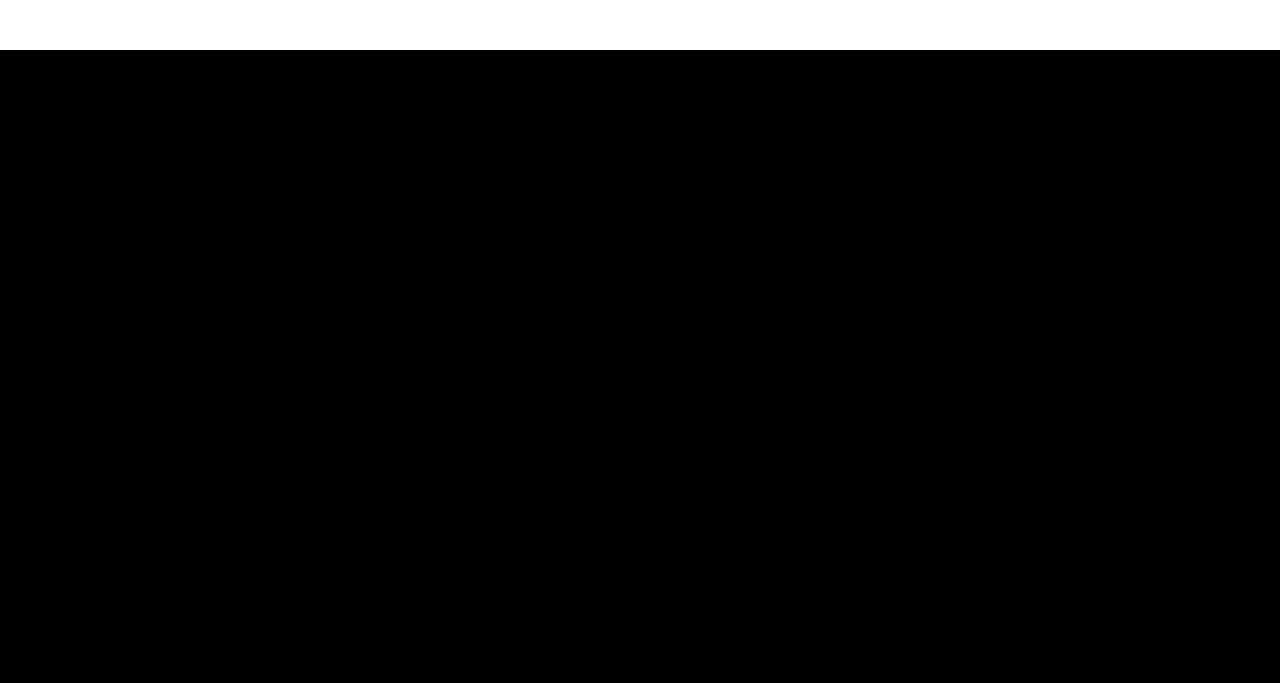
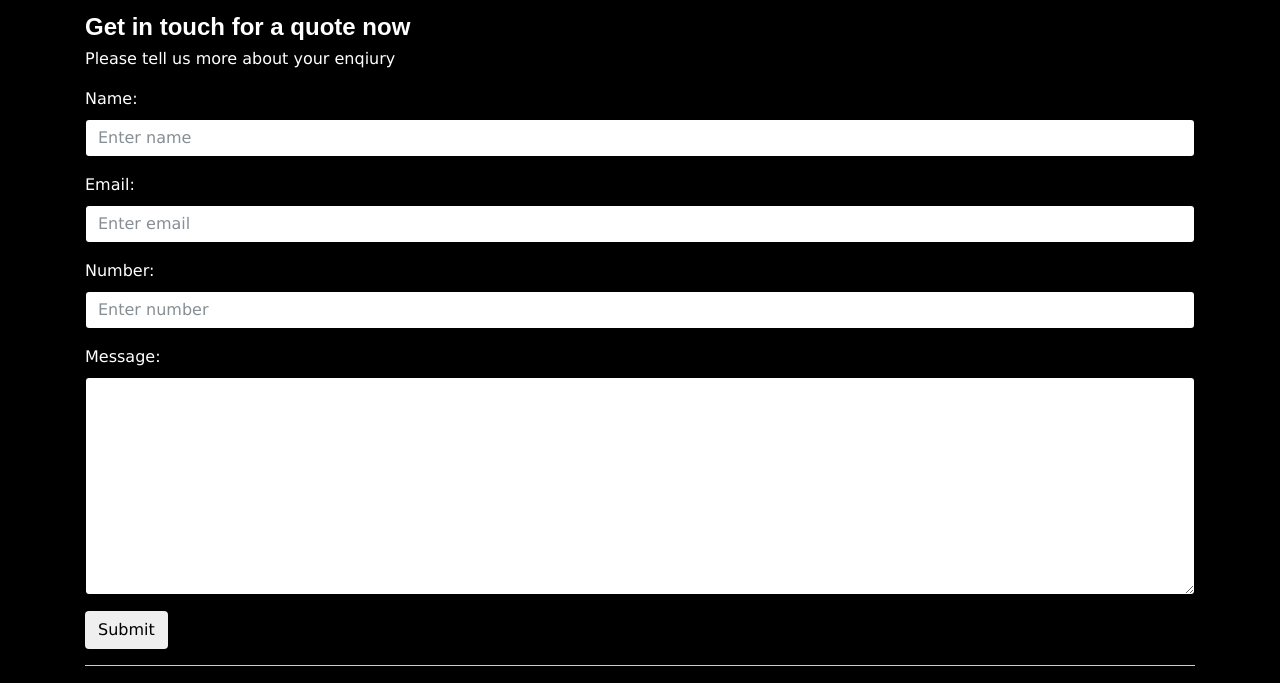
Before and after one commit to mayurpande/RussellHewes, a Python web app: template templates/content.html in a window 1280 px wide. Shown: the part 300-983 px from the top of the page. Before the commit the page ends 350 px from the top, so only its background shows below. Run offline with Jinja, Linux system fonts and the light colour scheme; the template is opened without the code that fills it, so the values that code supplies are empty; some libraries are stand-ins or nearby versions.

Commit message:
created layout to display content from associated type variable table, using bootstrap styles

```diff
--- a/templates/content.html
+++ b/templates/content.html
@@ -3,21 +3,27 @@
 
 {% block content %}
 
-<div class="row">
+<!-- <div class="row">
   <div class="col-sm-12 jobs-background">
     <h1>type</h1>
     <p>Our team of electricians are NICEIC registered and carry out all types of domestic and commercial electrical work from a new plug socket to a complete, or partial, rewiring of your property professionally and efficiently.</p>
   </div>
-</div>
+</div> -->
 
-<div class="row" style="background-color:#fff; color: #222; padding-top:50px;">
+<div class="container">
+  <div class="row">
     <div class="col-sm-12">
+      <p>Our team of electricians are NICEIC registered and carry out all types of domestic and commercial electrical work from a new plug socket to a complete, or partial, rewiring of your property professionally and efficiently.</p>
       {% autoescape false %}
       {% for x in brief %}
         {{ x.brief }}
       {% endfor %}
       {% endautoescape %}
     </div>
+  </div>
+
+  <div class="row">
+    <div class="col-sm-12"><hr /></div>
   </div>
 
   <div class="row">
@@ -32,5 +38,54 @@
     {% endfor %}
   </div>
 
+  <div class="row">
+    <div class="col-sm-12"><hr /></div>
+  </div>
+
+  <div class="row">
+    <div class="col-sm-12">
+      {% with messages = get_flashed_messages(with_categories=True) %}
+           {% if messages %}
+             {% for category, message in messages %}
+                 <ul class="flashes alert alert-{{ category }}">
+                   <li style="list-style:none;">{{ message }}</li>
+                </ul>
+            {% endfor %}
+           {% endif %}
+      {% endwith %}
+      <h4>Get in touch for a quote now</h4>
+      <p>Please tell us more about your enqiury</p>
+      <form method="post" action="/">
+        <div class="form-group">
+          <label for="username">Name:</label>
+          <input type="text" class="form-control" id="username"  placeholder="Enter name" name="username">
+        </div>
+
+        <div class="form-group">
+          <label for="email">Email:</label>
+          <input type="email" class="form-control" id="email" placeholder="Enter email" name="email">
+        </div>
+
+        <div class="form-group">
+          <label for="number">Number:</label>
+          <input type="text" class="form-control" id="number"  placeholder="Enter number" name="number">
+        </div>
+
+        <div class="form-group">
+          <label for="text-content">Message:</label>
+          <textarea name="text-content" class="form-control" id="text-content" rows=10></textarea>
+        </div>
+        <button type="submit" class="btn btn-default">Submit</button>
+      </form>
+    </div>
+  </div>
+
+  <div class="row">
+    <div class="col-sm-12"><hr /></div>
+  </div>
+</div>
+
+
+
 
 {% endblock %}
```
Lines whose indentation alone changed are shown as unchanged.
